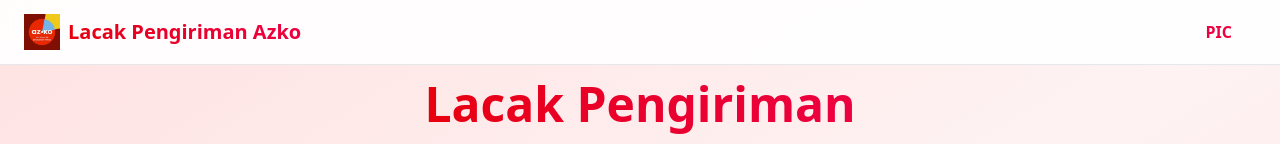
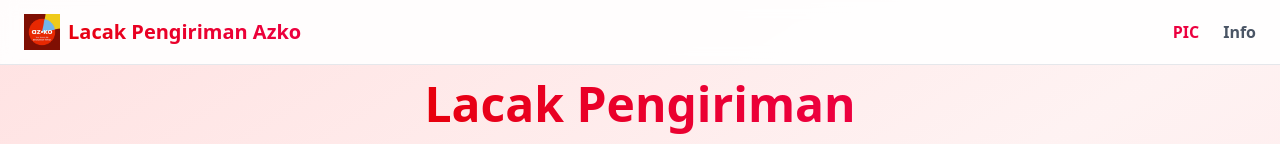
Before and after one commit to ariandto/frontendazko, a React (Vite) app: page / in a window 1280 px wide. Shown: the top 144 px of the page. Built offline with nearby package versions, Linux system fonts and the light colour scheme.

Commit message:
update navigation info

```diff
--- a/src/pages/Home.tsx
+++ b/src/pages/Home.tsx
@@ -63,7 +63,7 @@ const Navigation = () => {
           </div>
           <div className="hidden md:flex items-center space-x-6">
             <Link to="/listpic" className="text-rose-600 font-semibold hover:underline text-base">PIC</Link>
-            <Link to="/onprogress" className="text-gray-600 font-semibold hover:underline text-base"></Link>
+            <Link to="/info" className="text-gray-600 font-semibold hover:underline text-base">Info</Link>
           </div>
           <button
             className="md:hidden p-2 rounded-lg hover:bg-gray-100 transition"
@@ -77,7 +77,7 @@ const Navigation = () => {
             <div className="px-4 py-2 space-y-1">
               <Link to="/" className="block px-3 py-2 text-gray-700 hover:text-rose-600 hover:bg-gray-50 rounded-lg transition">Beranda</Link>
               <Link to="/listpic" className="block px-3 py-2 text-gray-700 hover:text-rose-600 hover:bg-gray-50 rounded-lg transition">PIC</Link>
-              <Link to="/onprogress" className="block px-3 py-2 text-gray-700 hover:text-rose-600 hover:bg-gray-50 rounded-lg transition">Tentang</Link>
+              <Link to="/info" className="block px-3 py-2 text-gray-700 hover:text-rose-600 hover:bg-gray-50 rounded-lg transition">Info</Link>
             </div>
           </div>
         )}
```
